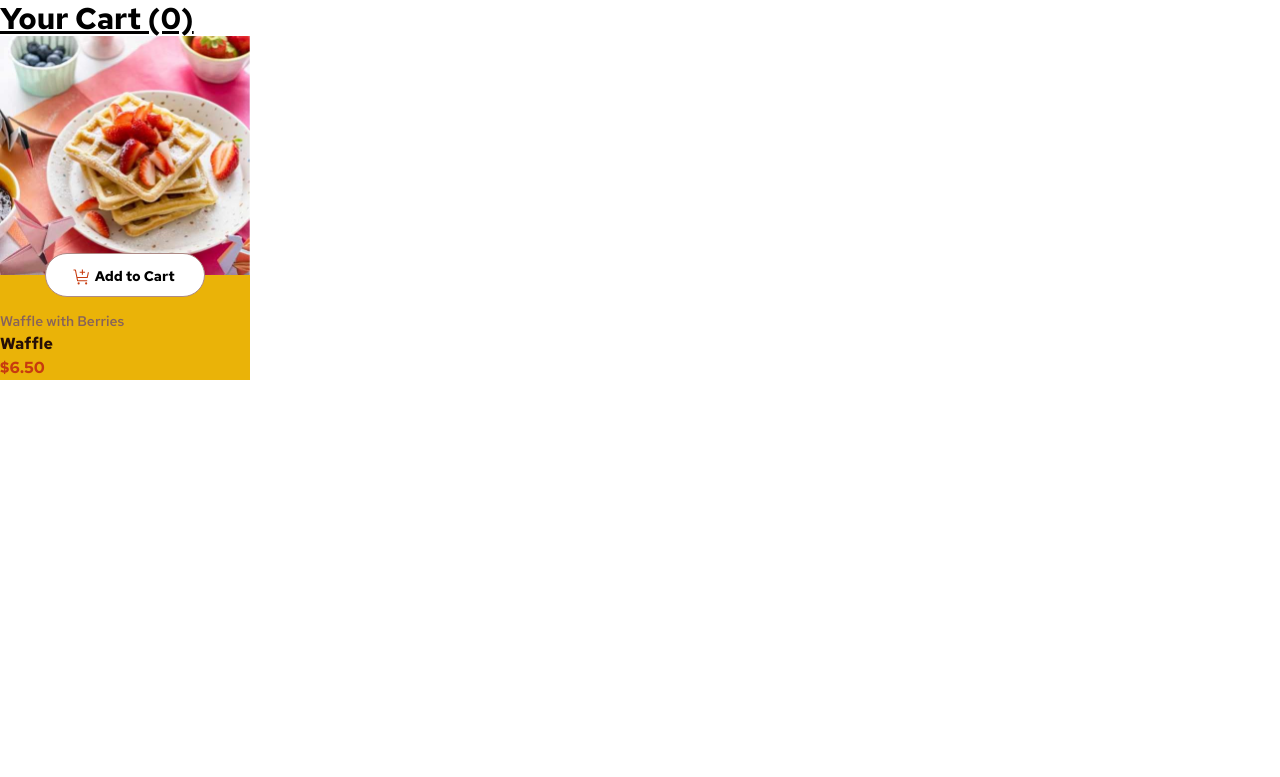
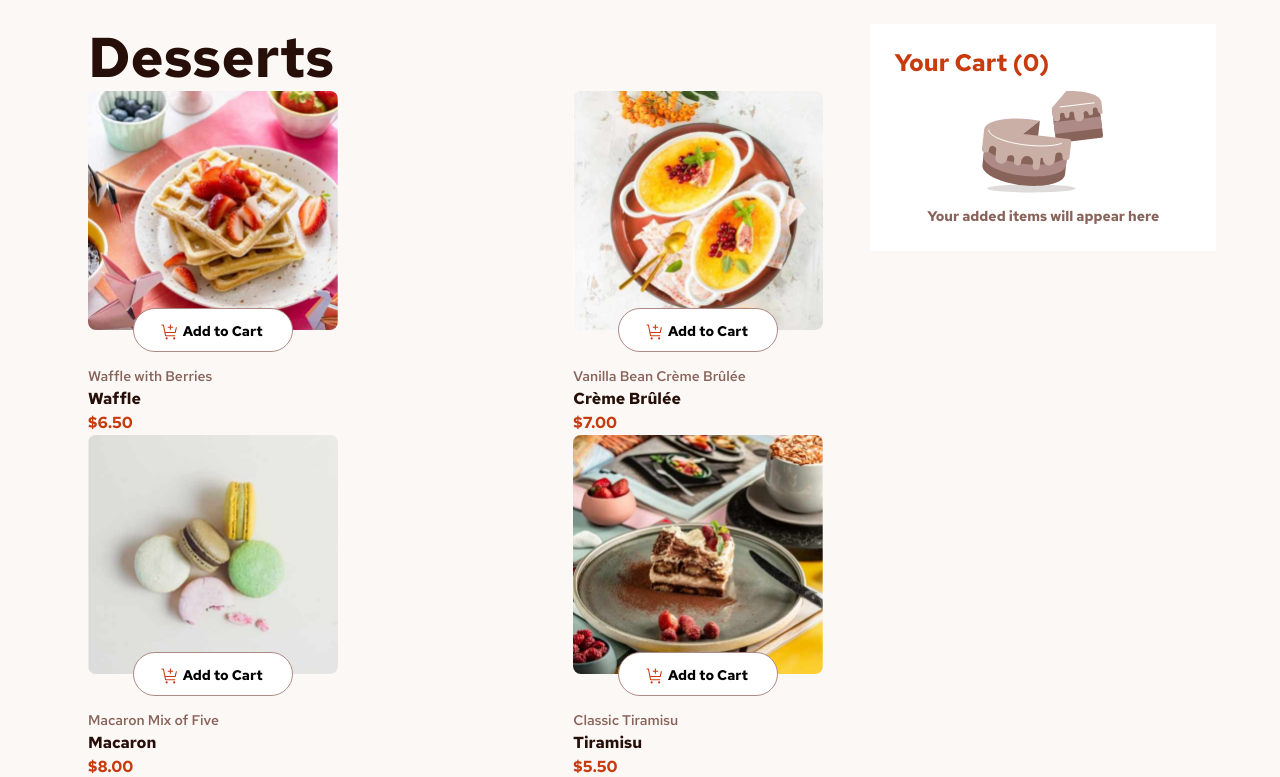
Before and after one commit to omarkarake/product-list-with-cart, an Angular app: page / in a window 1280 px wide. Shown: the top 777 px of the page. Built offline with nearby package versions, Linux system fonts and the light colour scheme.

Commit message:
chore: making layout and rendering the cards

```diff
--- a/src/app/app.component.html
+++ b/src/app/app.component.html
@@ -1,5 +1,44 @@
-<h1 class="text-3xl font-bold underline font-red-hat">
-  Your Cart (0)
-</h1>
-
-<app-card></app-card>
+<div
+  class="w-full min-h-screen bg-rose-50 flex flex-col lg:flex-row justify-between px-[5%]"
+>
+  <div class="w-full lg:w-[68%]">
+    <div class="p-6">
+      <h1 class="text-preset-1-bold text-rose-900">Desserts</h1>
+      <div
+        class="mt-2 md:mt-0 flex flex-wrap justify-between"
+        >
+        <app-card
+        *ngFor="let dessert of desserts"
+          [singleDessert]="dessert"
+          [incrementState]="incrementState"
+          [quantityState]="quantityState"
+          (addToCart)="handleAddToCart(dessert)"
+          (incrementQuantity)="handleIncrementQuantity(dessert)"
+          (decrementQuantity)="handleDecrementQuantity(dessert)"
+        ></app-card>
+      </div>
+    </div>
+  </div>
+  <div class="w-full mt-2 md:mt-0 lg:w-[30%] rounded-xl lg:mt-6">
+    <div class="bg-white p-6">
+      <p class="text-preset-2-bold text-red">Your Cart (0)</p>
+      <div class="flex flex-col items-center">
+        <div><img src="../assets/images/illustration-empty-cart.svg" /></div>
+        <div>
+          <p class="text-preset-4-semibold text-rose-500">
+            Your added items will appear here
+          </p>
+        </div>
+      </div>
+    </div>
+  </div>
+</div>
+<!-- <app-card
+  *ngFor="let dessert of desserts"
+  [singleDessert]="dessert"
+  [incrementState]="incrementState"
+  [quantityState]="quantityState"
+  (addToCart)="handleAddToCart(dessert)"
+  (incrementQuantity)="handleIncrementQuantity(dessert)"
+  (decrementQuantity)="handleDecrementQuantity(dessert)"
+></app-card> -->
--- a/src/app/app.component.ts
+++ b/src/app/app.component.ts
@@ -1,15 +1,47 @@
-import { Component, OnInit } from '@angular/core';
+import { AfterViewInit, Component, OnInit } from '@angular/core';
 import { StoreService } from './store/store.service';
+import { Subscription } from 'rxjs';
+import { Dessert } from './models/image.model';
 
 @Component({
   selector: 'app-root',
   templateUrl: './app.component.html',
   styleUrl: './app.component.css',
 })
-export class AppComponent implements OnInit {
+export class AppComponent implements OnInit, AfterViewInit {
   title = 'productListWithCart';
+  private subscriptions: Subscription = new Subscription();
+  desserts: Dessert[] = [];
+  incrementState: boolean = false;
+  quantityState: number = 0;
+
   constructor(private store: StoreService) {}
   ngOnInit(): void {
     this.store.init();
   }
+
+  ngAfterViewInit(): void {
+    this.subscriptions.add(
+      this.store.desserts$.subscribe((data) => {
+        this.desserts = data;
+      })
+    );
+    console.log('desserts in app: ', this.desserts);
+  }
+
+  ngOnDestroy(): void {
+    this.subscriptions.unsubscribe();
+  }
+
+  handleAddToCart(dessert: any) {
+    // Handle add to cart logic
+  }
+
+  handleIncrementQuantity(dessert: any) {
+    // Handle increment quantity logic
+  }
+
+  handleDecrementQuantity(dessert: any) {
+    // Handle decrement quantity logic
+  }
 }
--- a/src/app/components/card/card.component.html
+++ b/src/app/components/card/card.component.html
@@ -1,22 +1,84 @@
-<!-- <div *ngFor="let dessert of desserts" class="card">
-  <picture>
-    <source [srcset]="dessert.image.desktop" media="(min-width: 1024px)" />
-    <source [srcset]="dessert.image.tablet" media="(min-width: 768px)" />
-    <source [srcset]="dessert.image.mobile" media="(min-width: 640px)" />
-    <img
-      [src]="dessert.image.thumbnail"
-      alt="{{ dessert.name }}"
-      class="w-full h-auto"
-    />
-  </picture>
-  <div class="p-4">
-    <h2 class="text-preset-2-bold">{{ dessert.name }}</h2>
-    <p class="text-preset-4-regular">{{ dessert.category }}</p>
-    <p class="text-preset-4-semibold">${{ dessert.price.toFixed(2) }}</p>
+<div class="w-full h-auto md:w-[213px] lg:w-[250px]">
+  <div class="relative flex justify-center">
+    <picture>
+      <source
+        [srcset]="singleDessert?.image?.desktop"
+        media="(min-width: 1024px)"
+      />
+      <source
+        [srcset]="singleDessert?.image?.tablet"
+        media="(min-width: 768px)"
+      />
+      <img [src]="singleDessert?.image?.mobile" class="w-full h-auto rounded-lg" />
+    </picture>
+    <div
+      class="w-40 h-11 py-3 px-5 border bg-white rounded-full hover:text-red absolute bottom-[-22px]"
+      [ngClass]="{
+          'border-rose-400': !incrementState,
+          'cursor-pointer': !incrementState,
+          'border-red': incrementState,
+          'bg-red': incrementState,
+        }"
+      (click)="addToCartActive()"
+    >
+      <div
+        [ngClass]="{
+          block: !incrementState,
+          hidden: incrementState
+        }"
+        class="flex justify-center items-center gap-1"
+      >
+        <img
+          src="../../../assets/images/icon-add-to-cart.svg"
+          class="w-[18px] h-[18px]"
+        />
+        <div class="w-[70%]">
+          <p class="text-preset-4-semibold">Add to Cart</p>
+        </div>
+      </div>
+      <div
+        [ngClass]="{
+          hidden: !incrementState,
+          block: incrementState
+        }"
+        class="flex justify-between items-center gap-1"
+      >
+        <div
+          class="w-5 h-5 flex justify-center items-center rounded-full border-white border-2 cursor-pointer"
+          (click)="decrementQuantityHandler($event)"
+        >
+          <img
+            src="../../../assets/images/icon-decrement-quantity.svg"
+            class="w-[12px] h-[16px]"
+          />
+        </div>
+        <div>
+          <p class="text-preset-4-semibold text-white">{{ quantityState }}</p>
+        </div>
+        <div
+          class="w-5 h-5 flex justify-center items-center rounded-full border-white border-2 cursor-pointer"
+          (click)="incrementQuantityHandler($event)"
+        >
+          <img
+            src="../../../assets/images/icon-increment-quantity.svg"
+            class="w-[12px] h-[16px]"
+          />
+        </div>
+      </div>
+    </div>
   </div>
-</div> -->
+  <div class="mt-9">
+    <p class="text-preset-4-regular text-rose-500">{{ singleDessert?.name }}</p>
+    <p class="text-preset-3-semibold text-rose-900">
+      {{ singleDessert?.category }}
+    </p>
+    <p class="text-preset-3-semibold text-red">
+      {{ singleDessert?.price | currency : "USD" : "symbol" : "1.2-2" }}
+    </p>
+  </div>
+</div>
 
-<div class="w-full h-auto md:w-[213px] lg:w-[250px] bg-yellow-500">
+<!-- <div class="w-full h-auto md:w-[213px] lg:w-[250px]">
   <div class="relative flex justify-center">
     <picture>
       <source
@@ -62,16 +124,20 @@
         class="flex justify-between items-center gap-1"
       >
         <div
-          class="w-5 h-5 flex justify-center items-center rounded-full border-white border-2"
+          class="w-5 h-5 flex justify-center items-center rounded-full border-white border-2 cursor-pointer"
+          (click)="decrementQuantity($event)"
         >
           <img
             src="../../../assets/images/icon-decrement-quantity.svg"
             class="w-[12px] h-[16px]"
           />
         </div>
-        <div><p class="text-preset-4-semibold text-white">1</p></div>
+        <div>
+          <p class="text-preset-4-semibold text-white">{{ quantityState }}</p>
+        </div>
         <div
-          class="w-5 h-5 flex justify-center items-center rounded-full border-white border-2"
+          class="w-5 h-5 flex justify-center items-center rounded-full border-white border-2 cursor-pointer"
+          (click)="incrementQuantity($event)"
         >
           <img
             src="../../../assets/images/icon-increment-quantity.svg"
@@ -90,4 +156,4 @@
       {{ singleDessert?.price | currency : "USD" : "symbol" : "1.2-2" }}
     </p>
   </div>
-</div>
+</div> -->
--- a/src/app/components/card/card.component.ts
+++ b/src/app/components/card/card.component.ts
@@ -1,37 +1,82 @@
-import { Component, OnInit } from '@angular/core';
-import { StoreService } from '../../store/store.service';
-import { Subscription } from 'rxjs';
+import { Component, EventEmitter, Input, Output } from '@angular/core';
 import { Dessert } from '../../models/image.model';
 
 @Component({
   selector: 'app-card',
   templateUrl: './card.component.html',
-  styleUrl: './card.component.css',
+  styleUrls: ['./card.component.css'],
 })
-export class CardComponent implements OnInit {
-  private subscriptions: Subscription = new Subscription();
-  desserts: Dessert[] = [];
-  singleDessert: Dessert | undefined;
-  incrementState: boolean = false;
+export class CardComponent {
+  @Input() singleDessert: Dessert | undefined;
+  @Input() incrementState: boolean = false;
+  @Input() quantityState: number = 0;
 
-  constructor(private store: StoreService) {}
+  @Output() addToCart = new EventEmitter<void>();
+  @Output() incrementQuantity = new EventEmitter<void>();
+  @Output() decrementQuantity = new EventEmitter<void>();
 
-  ngOnInit(): void {
-    this.subscriptions.add(
-      this.store.desserts$.subscribe((data) => {
-        this.desserts = data;
-        this.singleDessert = this.desserts[0];
-        console.log('data: ', this.singleDessert);
-      })
-    );
+  addToCartActive() {
+    this.addToCart.emit();
   }
 
-  ngOnDestroy(): void {
-    this.subscriptions.unsubscribe();
+  incrementQuantityHandler(event: Event) {
+    event.stopPropagation();
+    this.incrementQuantity.emit();
   }
 
-  addToCartActive() {
-    this.incrementState = true;
-    console.log('incrementState: ', this.incrementState);
+  decrementQuantityHandler(event: Event) {
+    event.stopPropagation();
+    this.decrementQuantity.emit();
   }
 }
+
+// import { Component, OnInit } from '@angular/core';
+// import { StoreService } from '../../store/store.service';
+// import { Subscription } from 'rxjs';
+// import { Dessert } from '../../models/image.model';
+
+// @Component({
+//   selector: 'app-card',
+//   templateUrl: './card.component.html',
+//   styleUrl: './card.component.css',
+// })
+// export class CardComponent implements OnInit {
+//   private subscriptions: Subscription = new Subscription();
+//   desserts: Dessert[] = [];
+//   singleDessert: Dessert | undefined;
+//   incrementState: boolean = false;
+//   quantityState: number = 0;
+
+//   constructor(private store: StoreService) {}
+
+//   ngOnInit(): void {
+//     this.subscriptions.add(
+//       this.store.desserts$.subscribe((data) => {
+//         this.desserts = data;
+//         this.singleDessert = this.desserts[0];
+//         console.log('data: ', this.singleDessert);
+//       })
+//     );
+//   }
+
+//   ngOnDestroy(): void {
+//     this.subscriptions.unsubscribe();
+//   }
+
+//   addToCartActive() {
+//     this.incrementState = true;
+//     console.log('incrementState: ', this.incrementState);
+//   }
+
+//   incrementQuantity(event: any) {
+//     event.stopPropagation();
+//     this.quantityState++;
+//     console.log('quantity state: ', this.quantityState);
+//   }
+
+//   decrementQuantity(event: any) {
+//     event.stopPropagation();
+//     this.quantityState--;
+//     console.log('quantity state: ', this.quantityState);
+//   }
+// }
```
